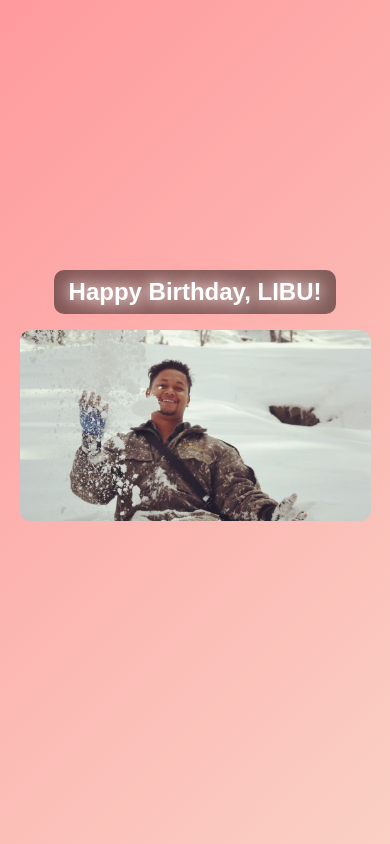
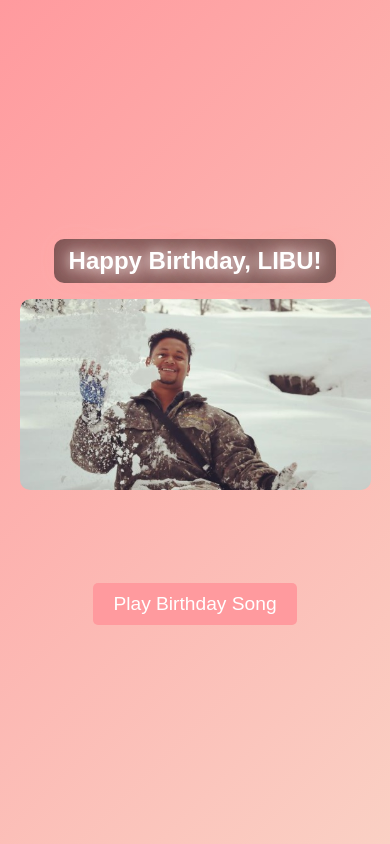
Before and after one commit to Gopinath-Dehury/BIRTH-DAY-WISHES-WEBSITE, a plain HTML site: page index.html in a window 390 px wide. Drawn offline with Linux system fonts and the light colour scheme.

Commit message:
music not listen in mobile so change

```diff
--- a/index.html
+++ b/index.html
@@ -81,7 +81,9 @@
   </div>
 
 
-  <audio autoplay loop>
+  <button class="play-button">Play Birthday Song</button>
+
+  <audio id="birthday-audio" loop>
     <source src="audio/birthday-song.mp3" type="audio/mpeg">
     Your browser does not support the audio element.
   </audio>
--- a/script.js
+++ b/script.js
@@ -14,3 +14,7 @@ function showSlides() {
 }
 
 document.addEventListener('DOMContentLoaded', showSlides);
+document.querySelector('.play-button').addEventListener('click', () => {
+    const audio = document.getElementById('birthday-audio');
+    audio.play();
+  });
--- a/style.css
+++ b/style.css
@@ -66,3 +66,19 @@ body {
     aspect-ratio: 4 / 3; /* Switch to a 4:3 aspect ratio for smaller screens */
   }
 }
+
+
+.play-button {
+  background-color: #ff9a9e;
+  border: none;
+  color: white;
+  padding: 10px 20px;
+  font-size: 1.2em;
+  border-radius: 5px;
+  cursor: pointer;
+  margin-top: 20px;
+}
+
+.play-button:hover {
+  background-color: #fad0c4;
+}
```
